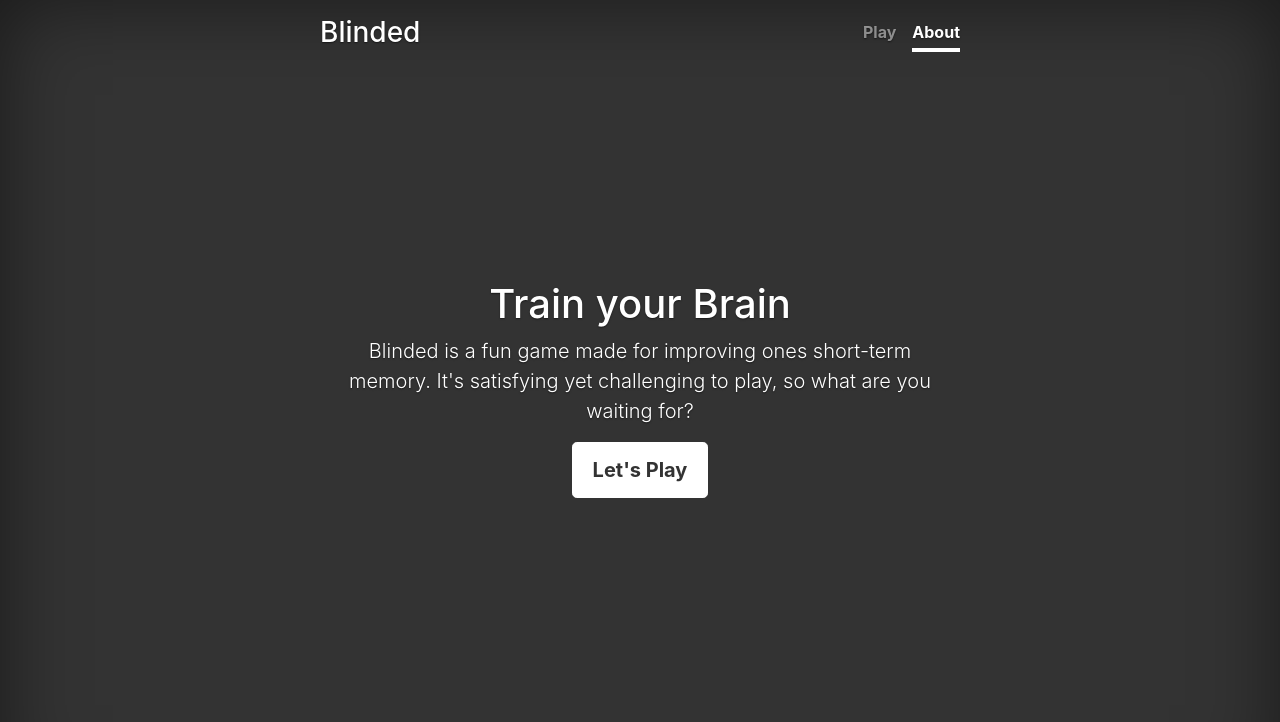
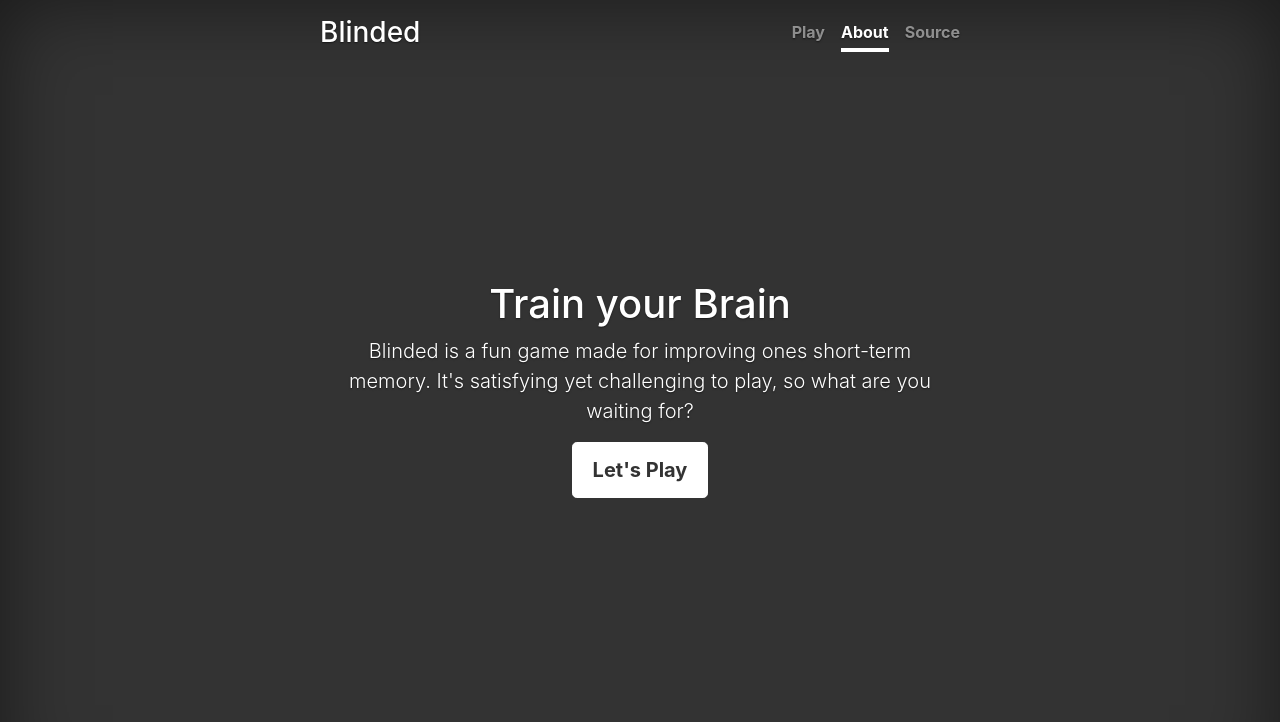
Before and after one commit to NyxCode/blinded-frontend, a plain HTML site: page index.html in a window 1280 px wide. Shown: the top 722 px of the page. Drawn offline with nearby package versions, Linux system fonts and the light colour scheme.

Commit message:
add source link in navigation

```diff
--- a/index.html
+++ b/index.html
@@ -22,6 +22,7 @@
         <nav class="nav nav-masthead justify-content-center">
           <a class="nav-link" href="play.html">Play</a>
           <a class="nav-link active" href="index.html">About</a>
+          <a target="_blank" class="nav-link" href="https://github.com/blinded-game">Source</a>
         </nav>
       </div>
     </header>
```
Also changed, not shown: game.html (+1 -0 lines), join-game.html (+1 -0 lines), multiplayer.html (+1 -0 lines), play.html (+1 -0 lines), result.html (+1 -0 lines).
